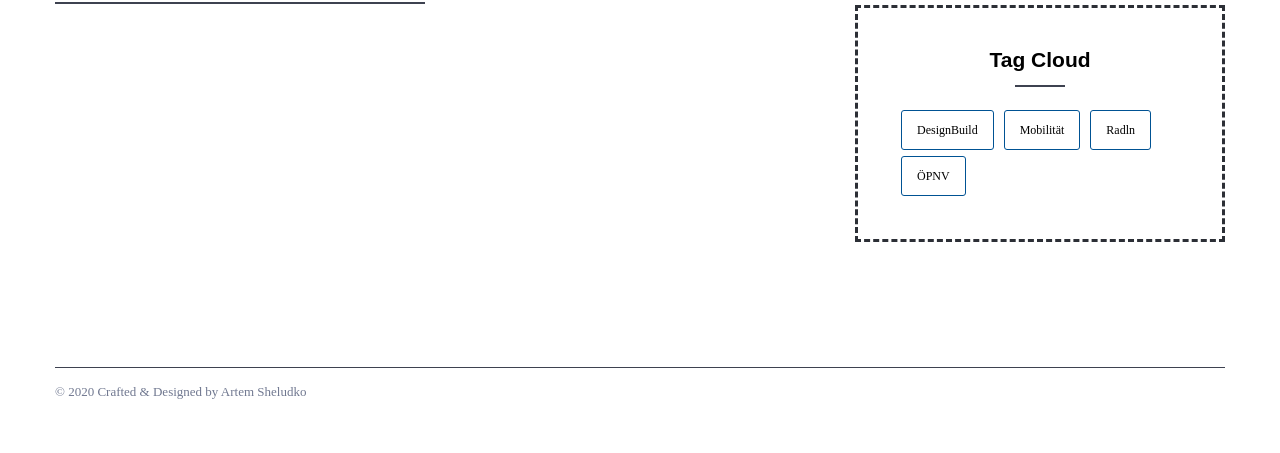
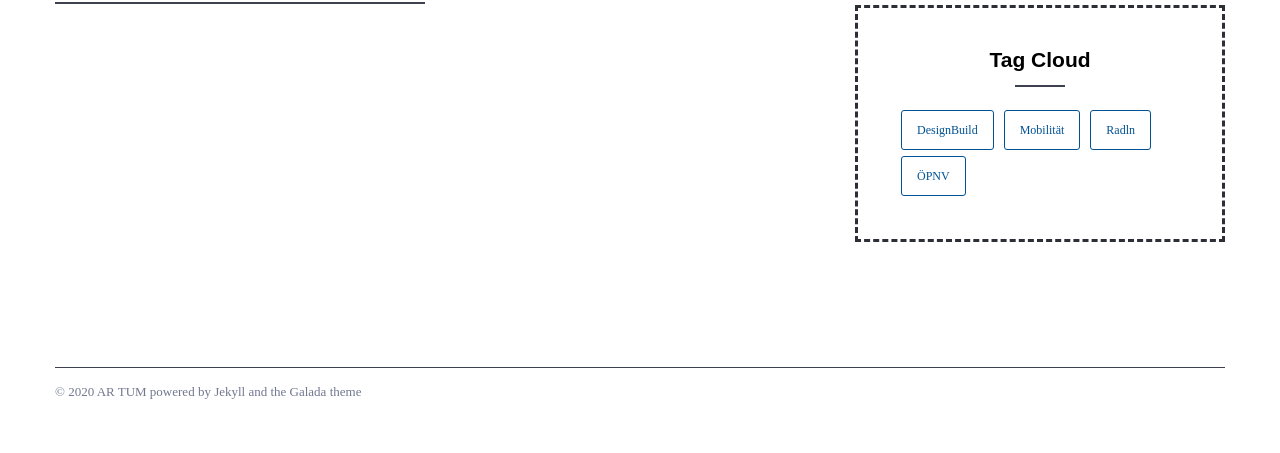
Before and after one commit to hingstarne/artumnachhaltigkeit, a Jekyll site: the page built from index.html, in a window 1280 px wide. Shown: the part 631-1084 px from the top of the page. Built offline with Jekyll 4.4.1, drawn with Linux system fonts in a browser that asks for light colours; nearby versions of some CDN libraries; some web fonts are replaced; the list of posts is cut into pages by our own code.

Commit message:
powered by tum

```diff
--- a/_includes/footer.html
+++ b/_includes/footer.html
@@ -7,7 +7,7 @@
         </div>
         <div class="footer-bottom">
           <div class="copyright">
-            <p>&copy; {{site.time | date: '%Y'}} Crafted & Designed by <a href="https://github.com/artemsheludko">Artem Sheludko</a></p>
+            <p>&copy; {{site.time | date: '%Y'}} AR TUM powered by Jekyll and the Galada theme</a></p>
           </div>
         </div>
       </div>
--- a/_sass/3-modules/_sidebar.scss
+++ b/_sass/3-modules/_sidebar.scss
@@ -170,7 +170,7 @@
   }
 }
 
-// Newsletter Widget
+// Contact us Widget
 .widget-newsletter {
   text-align: center;
   .newsletter-subtitle {
@@ -231,7 +231,7 @@
       padding: 5px 15px;
       font-size: 12px;
       border-radius: $global-radius;
-      color: $text;
+      color: $primary-color;
       background: $white;
       border: 1px solid $primary-color;
       &:hover {
```
